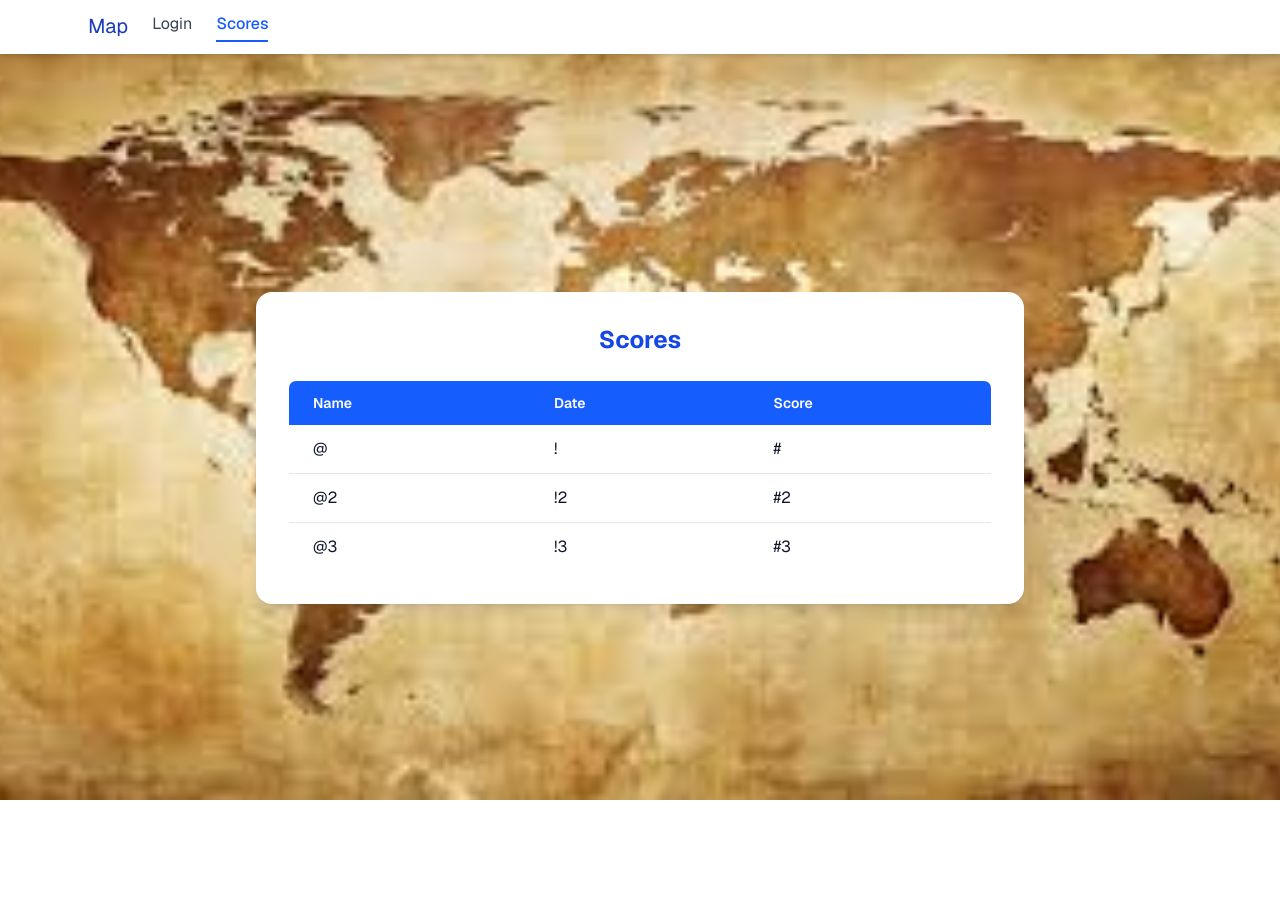
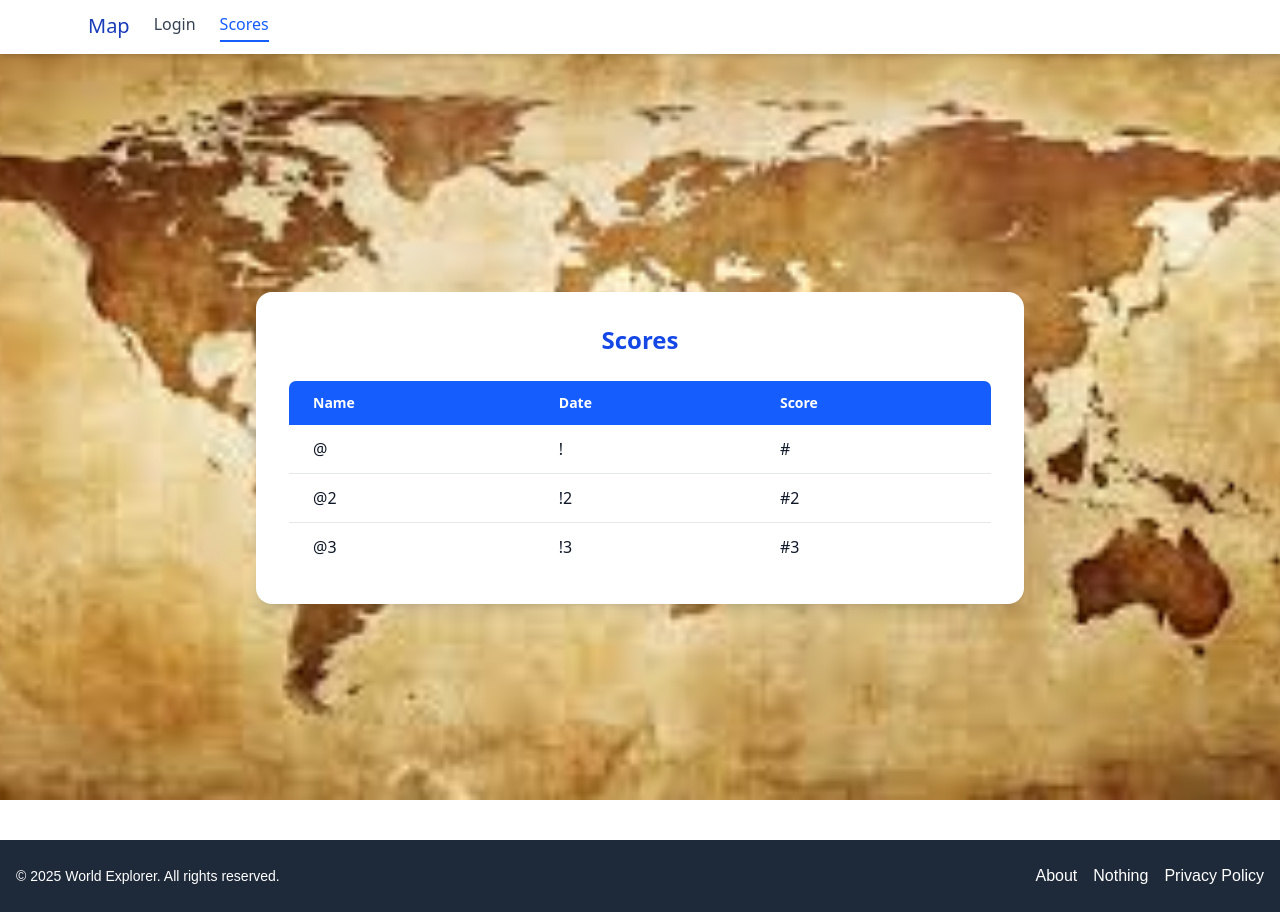
Before and after one commit to TheClayFerg/WorldWideWonders, a Next.js app in the folder mapproject/: page /login in a window 1280 px wide. Before the commit the page ends 800 px from the top, so only its background shows below. Built offline with nearby package versions, Linux system fonts and the light colour scheme.

Commit message:
Added footer component and added to pages

```diff
--- /dev/null
+++ b/mapproject/app/components/footer.js
@@ -0,0 +1,16 @@
+import Link from "next/link";
+
+export default function Footer() {
+    return (
+        <footer className="bg-gray-800 text-white py-6 mt-10">
+            <div className="container mx-auto flex flex-col md:flex-row justify-between items-center px-4">
+                <p className="text-sm">&copy; {new Date().getFullYear()} World Explorer. All rights reserved.</p>
+                <div className="flex space-x-4 mt-2 md:mt-0">
+                    <Link href="/about" className="hover:text-gray-400">About</Link>
+                    <Link href="/" className="hover:text-gray-400">Nothing</Link>
+                    <Link href="/" className="hover:text-gray-400">Privacy Policy</Link>
+                </div>
+            </div>
+        </footer>
+    );
+}
--- a/mapproject/app/globals.css
+++ b/mapproject/app/globals.css
@@ -8,8 +8,8 @@
 @theme inline {
   --color-background: var(--background);
   --color-foreground: var(--foreground);
-  --font-sans: var(--font-geist-sans);
-  --font-mono: var(--font-geist-mono);
+  /*--font-sans: var(--font-geist-sans);*/
+  /*--font-mono: var(--font-geist-mono);*/
 }
 
 @media (prefers-color-scheme: dark) {
--- a/mapproject/app/layout.js
+++ b/mapproject/app/layout.js
@@ -1,5 +1,6 @@
 import { Geist, Geist_Mono } from "next/font/google";
 import "./globals.css";
+import Footer from './components/footer'
 
 const geistSans = Geist({
   variable: "--font-geist-sans",
@@ -23,6 +24,7 @@
         className={`${geistSans.variable} ${geistMono.variable} antialiased`}
       >
         {children}
+      <Footer/>
       </body>
     </html>
   );
--- a/mapproject/app/page.js
+++ b/mapproject/app/page.js
@@ -1,5 +1,6 @@
 "use client";
 import { useEffect } from "react";
+import './globals.css'
 
 var places = [
   [{ lat: 48.857597232823224,  lng: 2.294088407744251 },  {location: 'Eiffel Tower'}],
```
Also changed, not shown: 3 other files (tests, documents, lock files or other folders).
